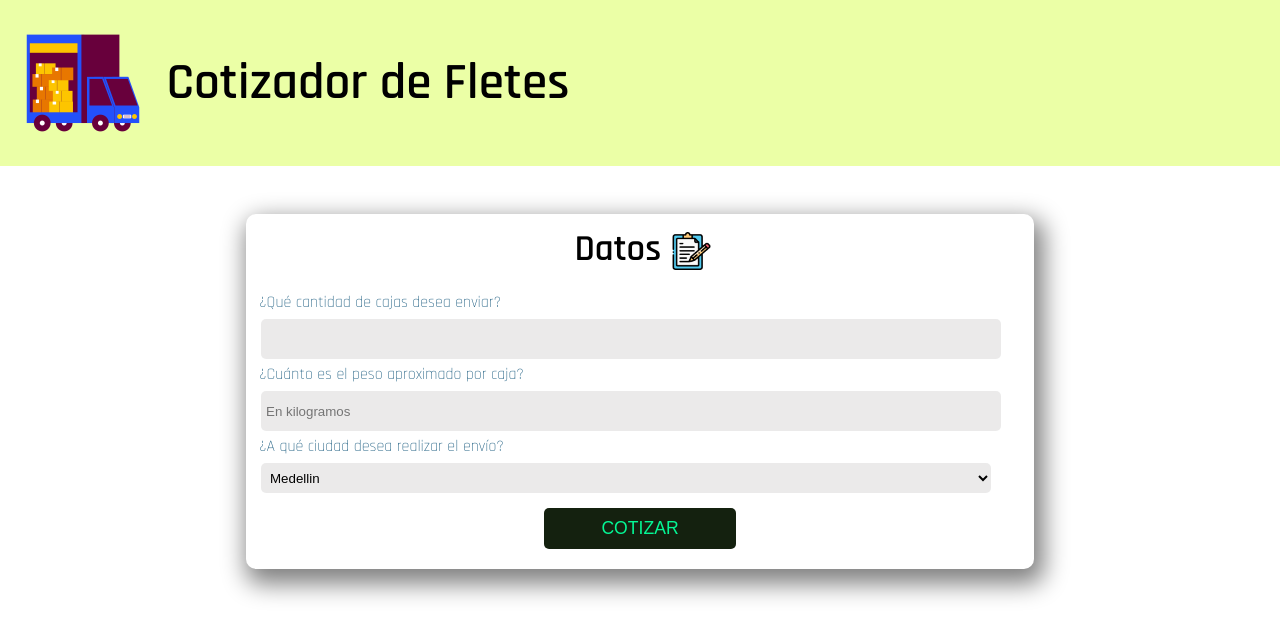
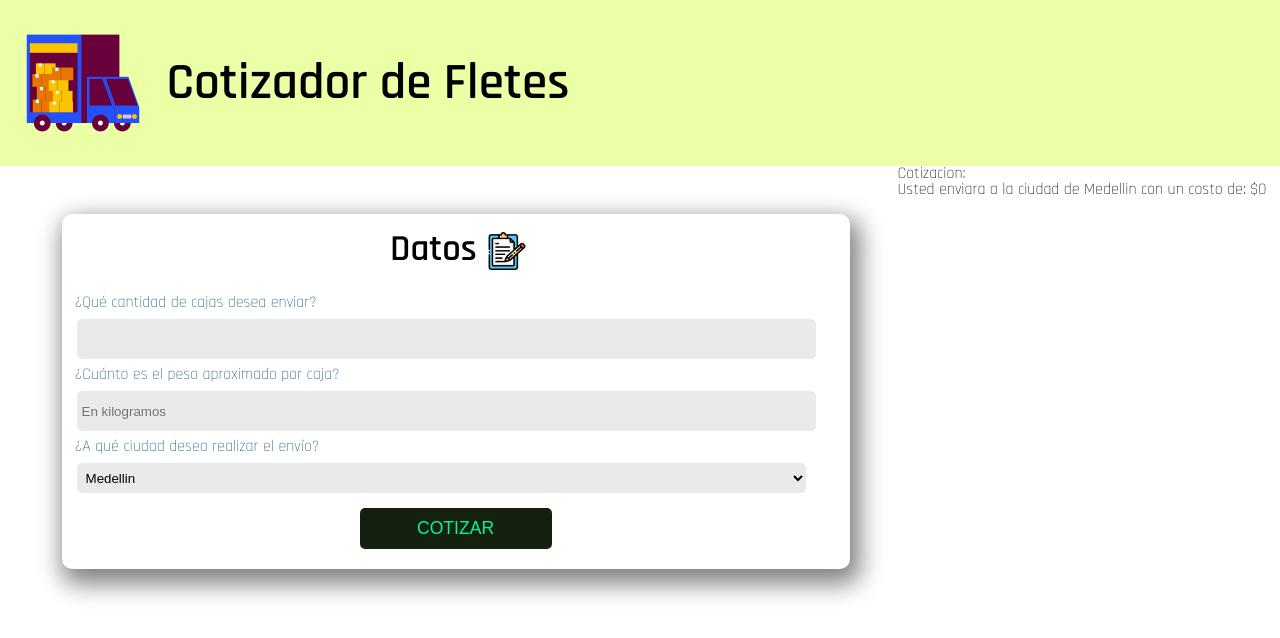
Before and after one commit to Nath-Maya/cotizador-flete, a plain HTML site: page index.html in a window 1280 px wide. Both pictures are taken after a click on the button "COTIZAR". Drawn offline with Linux system fonts and the light colour scheme.

Commit message:
Crear funcion resultado de cotizacion

```diff
--- a/assets/script/datos.js
+++ b/assets/script/datos.js
@@ -122,31 +122,37 @@ costoEnvio(pesoTotal,resultado);
 
 
 function cotizacionFinal(totalEnvio) {
-  console.log("su cotizacion es: " + totalEnvio);
+
 };
 
 cotizacionFinal(totalEnvio);
 
 
 //?---- CREAR RESULTADO------
-/*
-document.querySelector(".button").addEventListener("click", e => {
-  const newElement = document.createElement("div");
-  newElement.classList.add("div");
-  newElement.textContent = "soy un div creado con javascript";
-  document.querySelector(".resultado").appendChild(newElement);
-});
+//Se tomaran los datos de cantidad de cajas, la ciudad a la que se enviara el pedido y el total cotizado para ser reflejados en el html por medio de la manipulacion del DOM
 
 
-function crearResultado(cantCajas,)
+function crearCotizacion(cantCajas,nombreCiudad,totalEnvio) {
+  document.querySelector(".button").addEventListener("click", (e) => {
+    const newElement = document.createElement("div");
+    newElement.classList.add("div");
+    // newElement.textContent = "cotizacion";
+    newElement.innerHTML = `
+    <div class="resultado-title">
+              <h1>
+                 Cotizacion:
+              </h1>
+              <p class="texto-principal">Usted enviara ${cantCajas} a la ciudad de ${nombreCiudad} con un costo de: ${totalEnvio}</p>
+              <p class="resultado-cotizacion"></p>
+    </div>
+    `;
+    document.querySelector(".resultado").appendChild(newElement);
+  });
+};
 
-document.querySelector(".button").addEventListener("click", e => {
-  const newElement = document.createElement("div");
-  newElement.classList.add("div");
-  newElement.textContent = "soy un div creado con javascript";
-  document.querySelector(".resultado").appendChild(newElement);
-});
-*/
+crearCotizacion(cantCajas,nombreCiudad,totalEnvio);
+
+
 
 function ejecucion() {
   getDatos();
@@ -156,4 +162,5 @@ function ejecucion() {
   identificarCiudad();
   costoEnvio(pesoTotal,resultado);
   cotizacionFinal(totalEnvio);
-}
+  crearCotizacion(cantCajas,nombreCiudad,totalEnvio);
+};
```
Also changed, not shown: index.html (+7 -0 lines).
